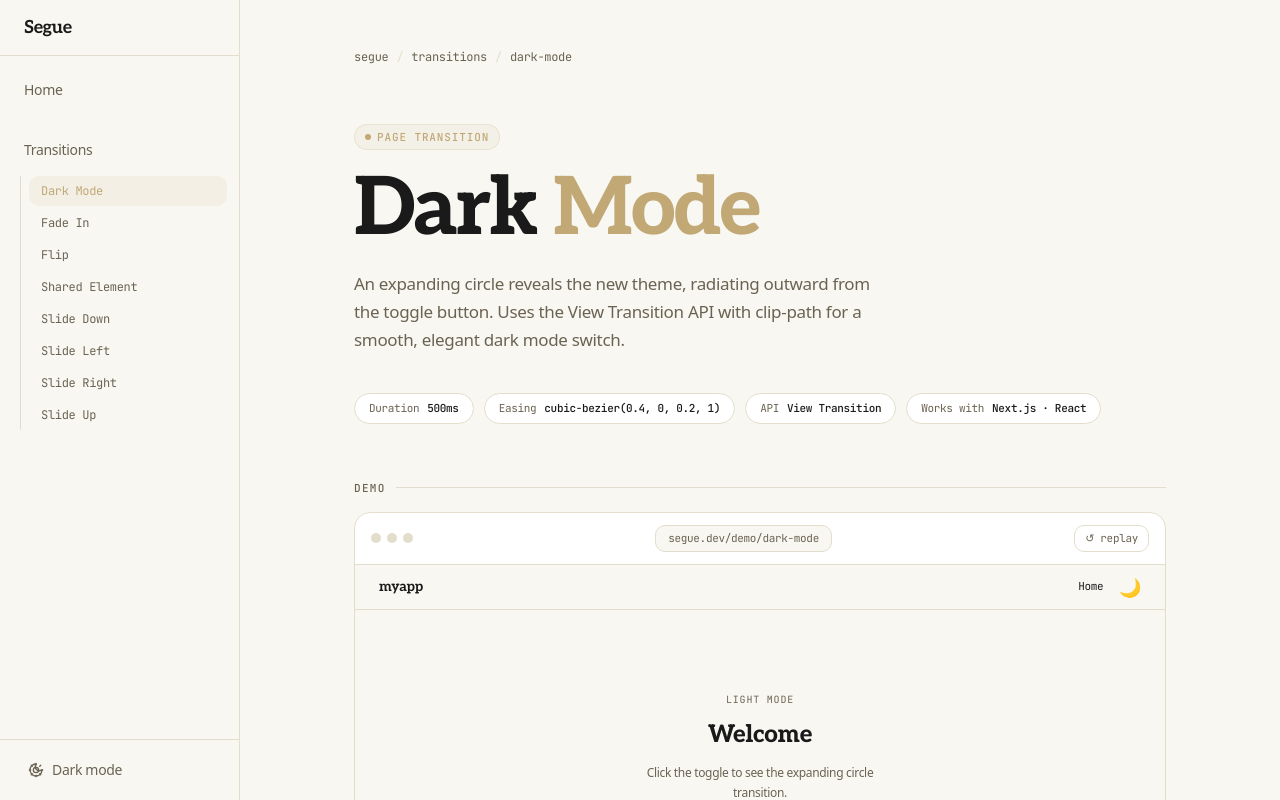
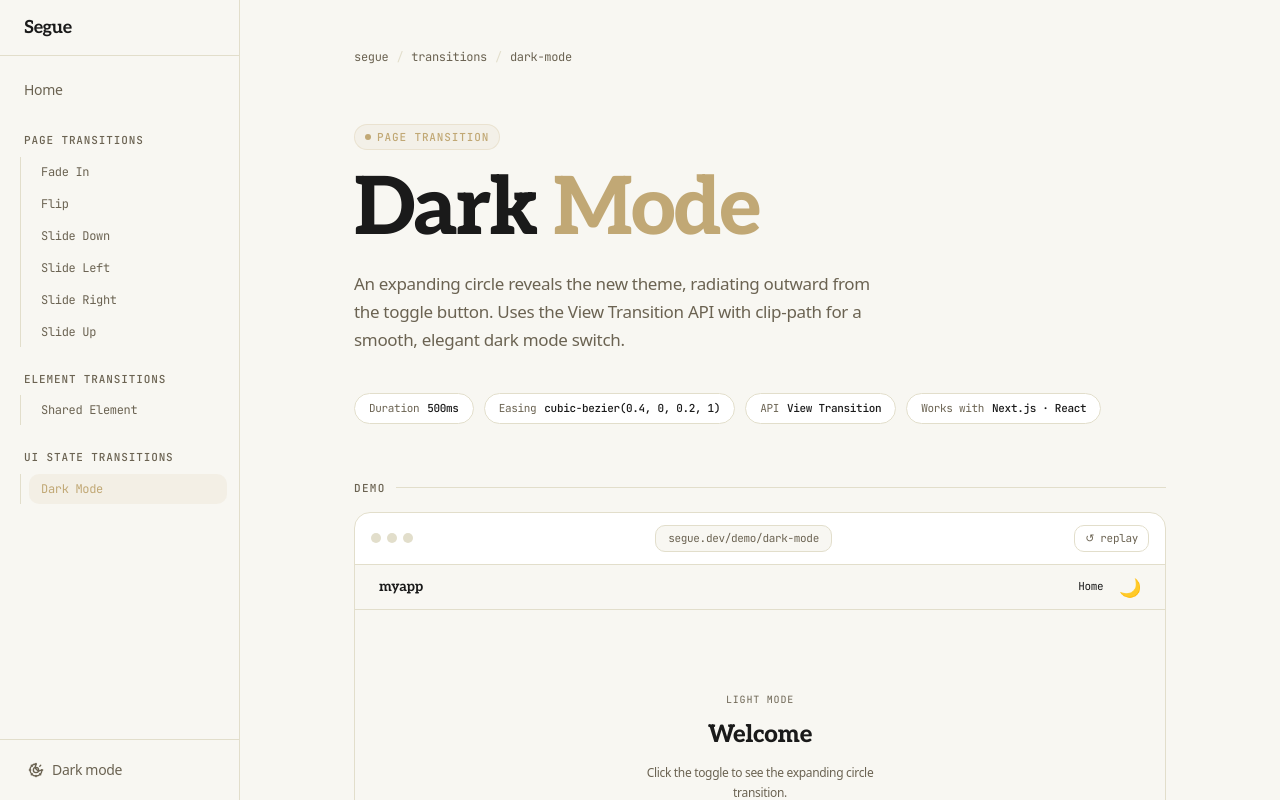
Before and after one commit to RChaubey16/segue, a Next.js app: page /transitions/dark-mode in a window 1280 px wide. Shown: the top 800 px of the page. Built offline with nearby package versions, Linux system fonts and the light colour scheme.

Commit message:
ui: add transition categories

```diff
--- a/src/components/detail/shared-element-demo.tsx
+++ b/src/components/detail/shared-element-demo.tsx
@@ -212,7 +212,7 @@ export function SharedElementDemo() {
               </p>
               <button
                 onClick={collapse}
-                className="mt-2 cursor-pointer rounded-md border-none bg-accent px-5 py-2 font-mono text-[12px] font-medium text-accent-foreground"
+                className="mt-2 mb-2 cursor-pointer rounded-md border-none bg-accent px-5 py-2 font-mono text-[12px] font-medium text-accent-foreground"
               >
                 Back to Team
               </button>
--- a/src/components/sidebar-nav.tsx
+++ b/src/components/sidebar-nav.tsx
@@ -1,9 +1,18 @@
 "use client"
 
-import type { TransitionMeta } from "@/lib/registry"
+import type { TransitionCategory, TransitionMeta } from "@/lib/registry"
 import { cn } from "@/lib/utils"
 import Link from "next/link"
 import { usePathname } from "next/navigation"
+
+const categoryConfig: Record<
+  TransitionCategory,
+  { label: string; order: number }
+> = {
+  page: { label: "Page Transitions", order: 0 },
+  element: { label: "Element Transitions", order: 1 },
+  "ui-state": { label: "UI State Transitions", order: 2 },
+}
 
 export function SidebarNav({
   transitions,
@@ -13,6 +22,22 @@ export function SidebarNav({
   onNavigate?: () => void
 }) {
   const pathname = usePathname()
+
+  const grouped = transitions.reduce<
+    Record<TransitionCategory, TransitionMeta[]>
+  >(
+    (acc, t) => {
+      acc[t.category].push(t)
+      return acc
+    },
+    { page: [], element: [], "ui-state": [] }
+  )
+
+  const categories = (
+    Object.entries(grouped) as [TransitionCategory, TransitionMeta[]][]
+  )
+    .filter(([, items]) => items.length > 0)
+    .sort(([a], [b]) => categoryConfig[a].order - categoryConfig[b].order)
 
   return (
     <nav className="flex-1 overflow-y-auto px-3 py-4">
@@ -30,22 +55,14 @@ export function SidebarNav({
         Home
       </Link>
 
-      {/* Transitions group */}
-      <div className="mt-6">
-        <Link
-          href="/transitions"
-          onClick={onNavigate}
-          className={cn(
-            "mb-2 flex items-center rounded-md px-3 py-2 text-sm font-medium no-underline transition-colors",
-            pathname === "/transitions"
-              ? "bg-accent/10 text-accent"
-              : "text-muted-foreground hover:bg-accent/5 hover:text-foreground"
-          )}
-        >
-          Transitions
-        </Link>
+      {/* Category groups */}
+      {categories.map(([category, items]) => (
+        <div key={category} className="mt-6">
+          <span className="text-muted-foreground mb-2 block px-3 font-mono text-[11px] font-medium tracking-[0.08em] uppercase">
+            {categoryConfig[category].label}
+          </span>
           <div className="border-border ml-2 flex flex-col gap-0.5 border-l pl-2">
-          {transitions.map((t) => {
+            {items.map((t) => {
               const href = `/transitions/${t.slug}`
               const isActive = pathname === href
               return (
@@ -66,6 +83,7 @@ export function SidebarNav({
             })}
           </div>
         </div>
+      ))}
     </nav>
   )
 }
--- a/src/lib/registry.ts
+++ b/src/lib/registry.ts
@@ -1,7 +1,10 @@
 import fs from "fs/promises"
 import path from "path"
 
+export type TransitionCategory = "page" | "element" | "ui-state"
+
 export interface TransitionMeta {
+  category: TransitionCategory
   slug: string
   name: string
   description: string
@@ -20,6 +23,7 @@ export async function getTransitions(): Promise<TransitionMeta[]> {
       const raw = await fs.readFile(path.join(registryDir, file), "utf-8")
       const data = JSON.parse(raw)
       return {
+        category: data.category ?? "page",
         slug: data.slug,
         name: data.name,
         description: data.description,
--- a/src/registry/dark-mode.json
+++ b/src/registry/dark-mode.json
@@ -1,4 +1,5 @@
 {
+  "category": "ui-state",
   "slug": "dark-mode",
   "name": "Dark Mode",
   "description": "An expanding circle reveals the new theme, radiating outward from the toggle button. Uses the View Transition API with clip-path for a smooth, elegant dark mode switch.",
--- a/src/registry/fade-in.json
+++ b/src/registry/fade-in.json
@@ -1,4 +1,5 @@
 {
+  "category": "page",
   "slug": "fade-in",
   "name": "Fade In",
   "description": "New page gently fades in while the current page fades out. A subtle, universal transition that works well for any navigation pattern.",
--- a/src/registry/flip.json
+++ b/src/registry/flip.json
@@ -1,4 +1,5 @@
 {
+  "category": "page",
   "slug": "flip",
   "name": "Flip",
   "description": "The page flips in 3D like a card being turned over. The old page swings away while the new page rotates in from behind — dramatic, cinematic, and full of depth.",
--- a/src/registry/shared-element.json
+++ b/src/registry/shared-element.json
@@ -1,4 +1,5 @@
 {
+  "category": "element",
   "slug": "shared-element",
   "name": "Shared Element",
   "description": "A named element morphs seamlessly between pages — the browser handles geometry interpolation while everything else fades in. Perfect for card-to-detail, avatar-to-profile, and any layout where a visual element persists across routes.",
--- a/src/registry/slide-down.json
+++ b/src/registry/slide-down.json
@@ -1,4 +1,5 @@
 {
+  "category": "page",
   "slug": "slide-down",
   "name": "Slide Down",
   "description": "New page enters from above while the current page exits downward. Great for dropdown-style navigation or revealing content from the top.",
--- a/src/registry/slide-left.json
+++ b/src/registry/slide-left.json
@@ -1,4 +1,5 @@
 {
+  "category": "page",
   "slug": "slide-left",
   "name": "Slide Left",
   "description": "New page enters from the left while the current page exits rightward. Perfect for back-navigation or reversing through a stack.",
--- a/src/registry/slide-right.json
+++ b/src/registry/slide-right.json
@@ -1,4 +1,5 @@
 {
+  "category": "page",
   "slug": "slide-right",
   "name": "Slide Right",
   "description": "New page enters from right while the current page exits leftward. Ideal for hierarchical navigation — feels like moving forward through a stack.",
--- a/src/registry/slide-up.json
+++ b/src/registry/slide-up.json
@@ -1,4 +1,5 @@
 {
+  "category": "page",
   "slug": "slide-up",
   "name": "Slide Up",
   "description": "New page enters from below while the current page exits upward. Ideal for hierarchical navigation — feels like moving forward through a stack.",
```
Lines whose indentation alone changed are shown as unchanged.
